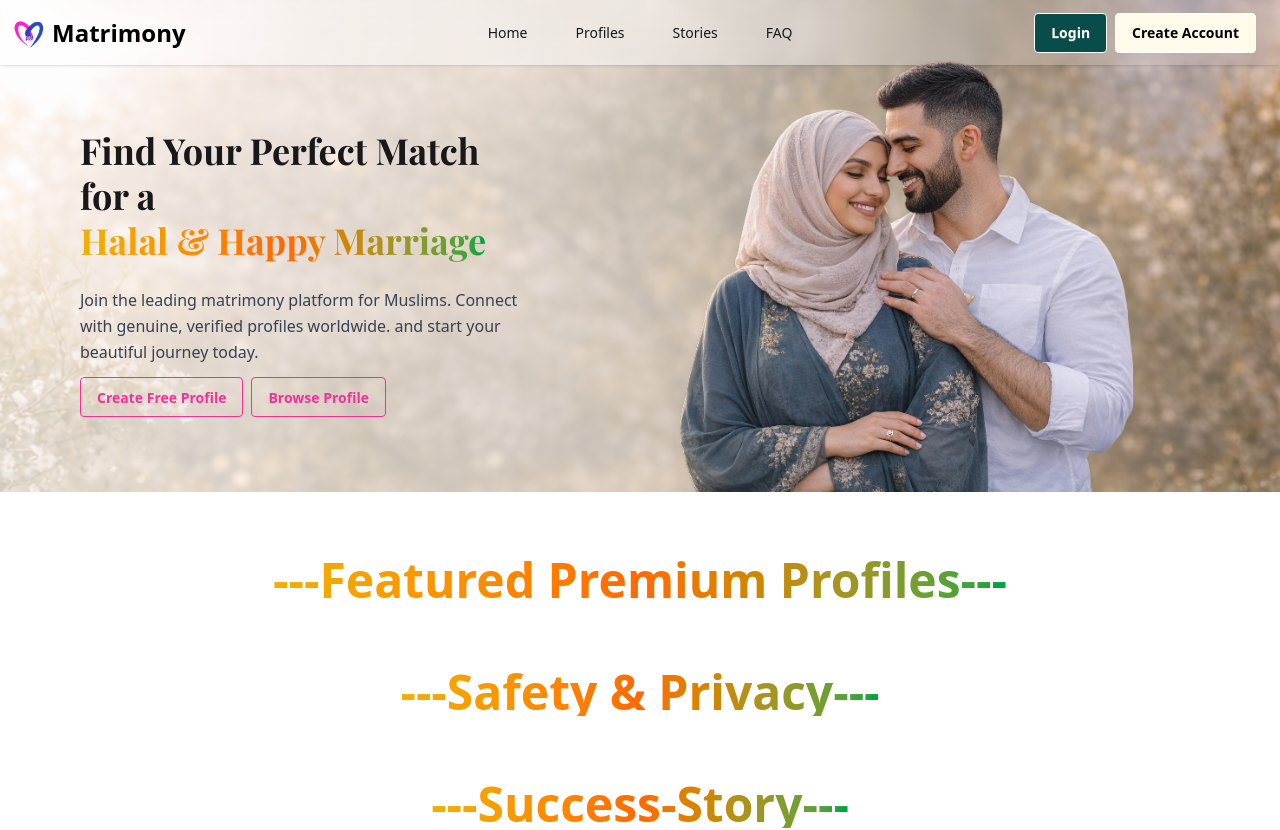
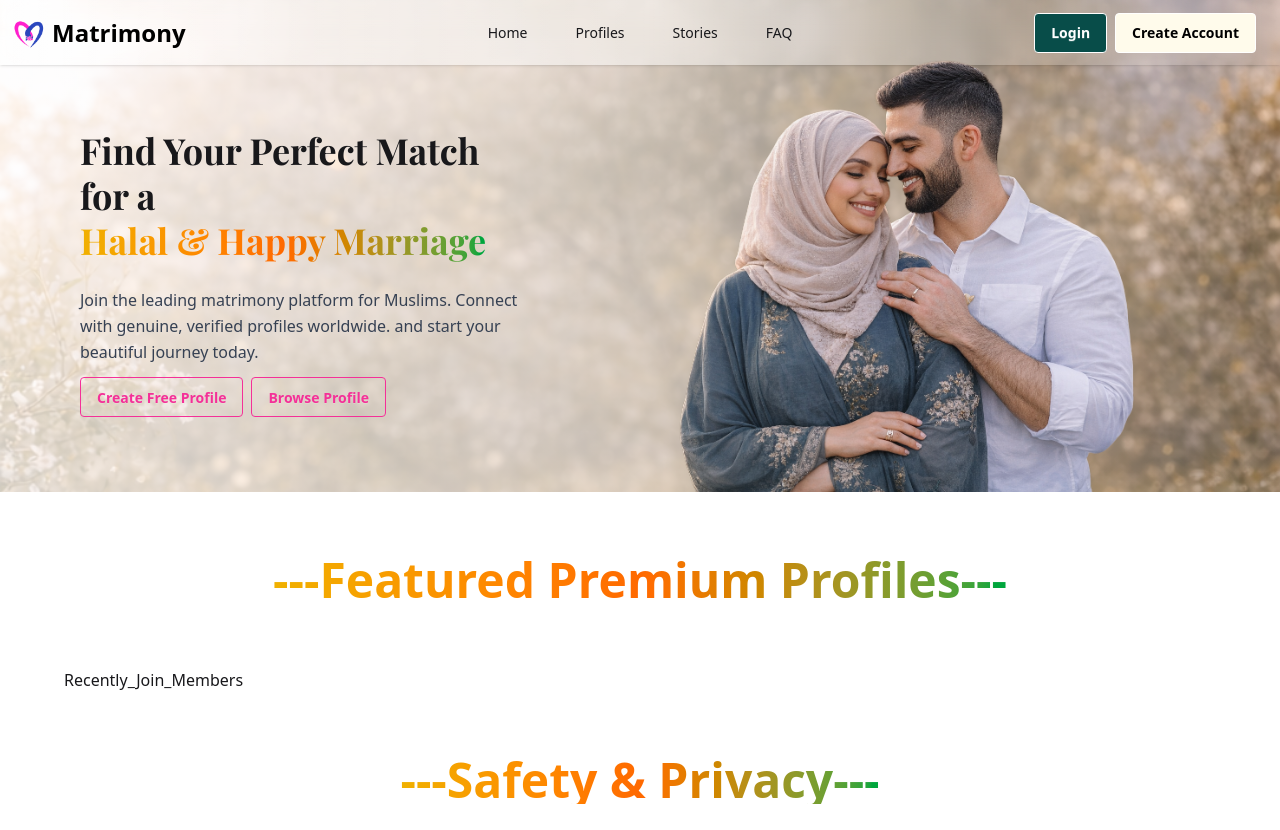
Before and after one commit to MH-liton-360/matrimony, a React (Vite) app: page /home in a window 1280 px wide. Shown: the top 830 px of the page. Built offline with nearby package versions, Linux system fonts and the light colour scheme.

Commit message:
add link Recently_Join_Members

```diff
--- a/src/pages/Home.jsx
+++ b/src/pages/Home.jsx
@@ -2,6 +2,7 @@ import Banner from "../Components/Banner";
 import FAQ from "../Components/FAQ";
 import Featured_Premium from "../Components/Featured_Premium";
 import Safety_and_Privacy from "../Components/HomeSection/Safety_and_Privacy";
+import Recently_Join_Members from "../Components/Recently_Join_Members/Recently_Join_Members";
 import Success_Story from "../Components/Success_Story";
 import Navbar from "../shared/Navbar";
 
@@ -23,6 +24,9 @@ const Home = () => {
                     {/* Featured Premium Profiles  */}
                     <Featured_Premium></Featured_Premium>
 
+                    {/* Recently_Join_Members  */}
+                    <Recently_Join_Members></Recently_Join_Members>
+
                     {/* Safety and Privacy  */}
                     <Safety_and_Privacy></Safety_and_Privacy>
 
```
